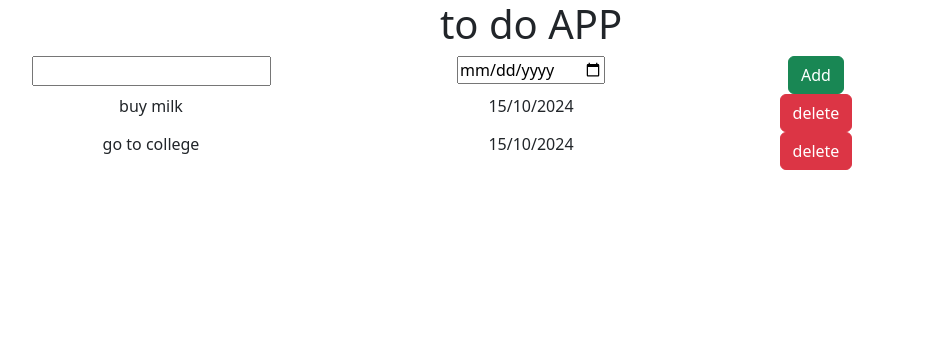
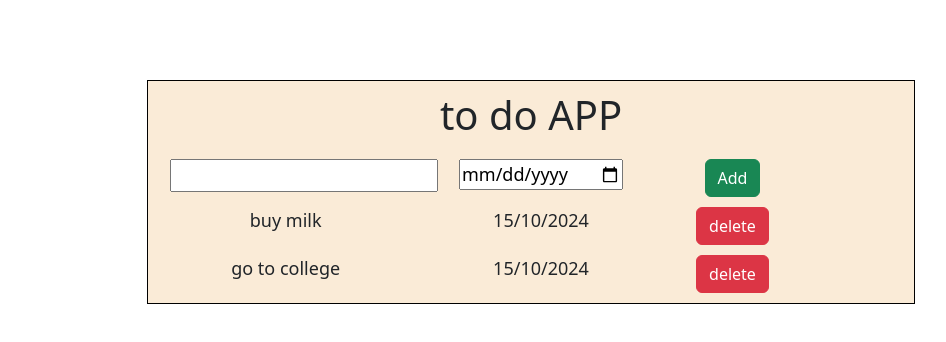
Before and after one commit to baba-shashank/to-do-list-from-react, a React (Vite) app: page / in a window 1280 px wide. Shown: the top 342 px of the page, without its empty margins (109-1055 px from the left). Built offline with nearby package versions, Linux system fonts and the light colour scheme.

Commit message:
final project commit with react js front-end

```diff
--- a/src/App.jsx
+++ b/src/App.jsx
@@ -2,14 +2,17 @@ import "bootstrap/dist/css/bootstrap.min.css";
 import AppName from "./components/AppName";
 import Entry from "./components/Entry";
 import Items from "./components/items";
+import Container from "./components/Container";
 function App() {
   return (
+    <Container>
       <center>
         <AppName></AppName>
         <Entry></Entry>
         <Items work={"buy milk"} date={"15/10/2024"}></Items>
         <Items work={"go to college"} date={"15/10/2024"}></Items>
       </center>
+    </Container>
   );
 }
 
--- /dev/null
+++ b/src/components/App.css
@@ -0,0 +1,11 @@
+.meoww{
+  margin: 10px;
+  font-size:  18px;
+}
+.meowww{
+  border: 1px solid black;
+  width: 60%;
+  margin: auto;
+  margin-top: 10vh;
+  background-color: antiquewhite;
+}
--- a/src/components/AppName.jsx
+++ b/src/components/AppName.jsx
@@ -1,4 +1,5 @@
+import styles from "./AppName.module.css";
 function AppName() {
-  return <h1>to do APP</h1>;
+  return <h1 className={`${styles.name}`}>to do APP</h1>;
 }
 export default AppName;
--- /dev/null
+++ b/src/components/AppName.module.css
@@ -0,0 +1,4 @@
+.name{
+  margin: 10px;
+  margin-bottom: 20px;
+}
--- /dev/null
+++ b/src/components/Container.jsx
@@ -0,0 +1,6 @@
+import App from "../App.jsx";
+import "./App.css";
+function Container(props) {
+  return <div className="meowww">{props.children}</div>;
+}
+export default Container;
--- a/src/components/Entry.jsx
+++ b/src/components/Entry.jsx
@@ -1,6 +1,7 @@
+import "./App.css";
 function Entry() {
   return (
-    <div class="container text-center">
+    <div class="container text-center meoww">
       <div class="row">
         <div class="col-sm-4">
           <input type="text" />
--- a/src/components/items.jsx
+++ b/src/components/items.jsx
@@ -1,13 +1,10 @@
+import "./App.css";
 function Items({ work, date }) {
   return (
-    <div class="container text-center">
+    <div class="container text-center meoww">
       <div class="row">
-        <div class="col-sm-4" key={[work]}>
-          {work}
-        </div>
-        <div class="col-sm-4" key={date}>
-          {date}
-        </div>
+        <div class="col-sm-4">{work}</div>
+        <div class="col-sm-4">{date}</div>
         <div class="col-sm-2">
           <button type="button" class="btn btn-danger">
             delete
```
Lines whose indentation alone changed are shown as unchanged.
